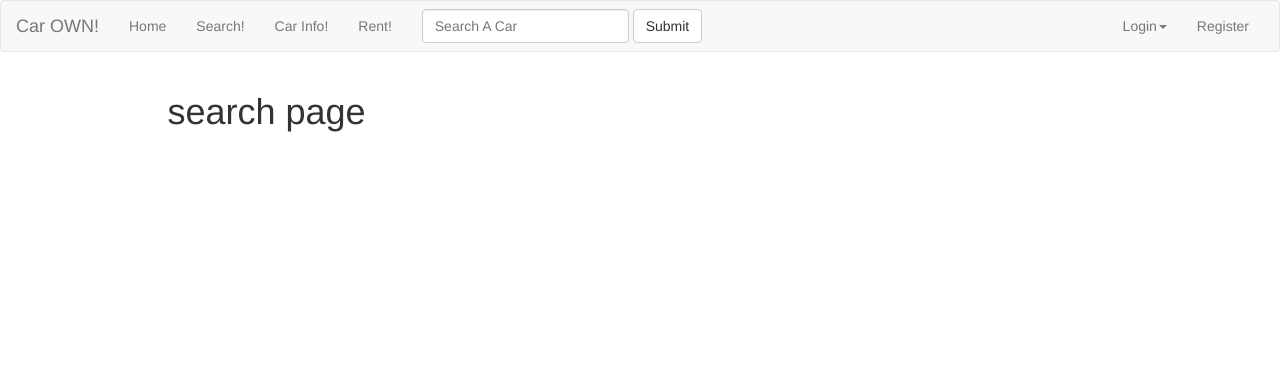
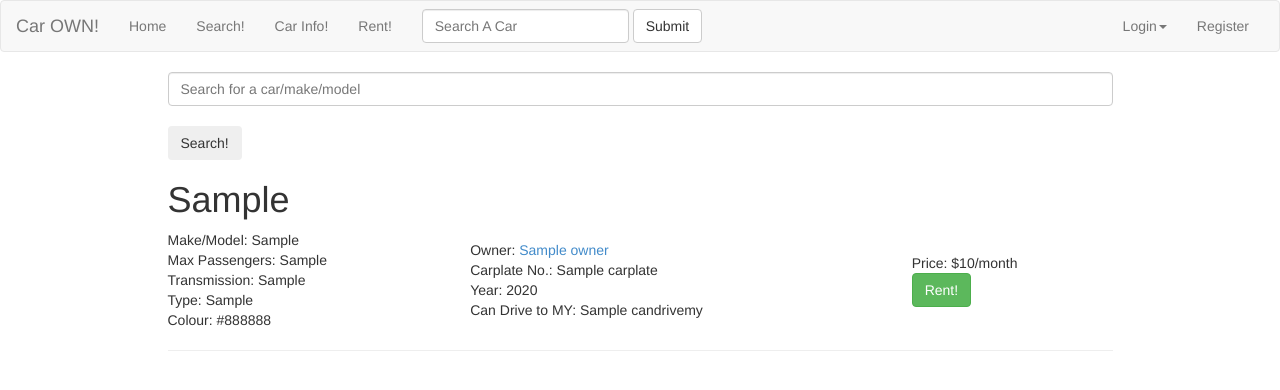
Before and after one commit to jyzackoh/carrental, a Django app: template carrental/templates/search.html in a window 1280 px wide. Shown: the top 390 px of the page. Run offline with Django 3.2, Linux system fonts and the light colour scheme; the template is opened without the code that fills it: most values are stand-ins (such as "Sample title", 1, 10 or a date in 2020); some libraries are stand-ins or nearby versions.

Commit message:
Added a car_gen.py which is a car generator to generate cars.
Implemented car_info page as well as a very basic search function.

```diff
--- a/carrental/templates/search.html
+++ b/carrental/templates/search.html
@@ -1,12 +1,51 @@
 {% extends 'base.html' %}
 
-{% block title%}Login Page{% endblock %}
+{% block title%}Search{% endblock %}
 
 {% block content %}
 	<div class="col-md-10 col-md-offset-1">
 
-		<!-- input content here -->
-		<h1>search page</h1>
+
+	<!-- input content here -->
+	{% if cars %}
+		<form action="/search" method="get">
+				<input type="text" name="query" class="form-control" placeholder="Search for a car/make/model" id="query"><br>
+				{% csrf_token %}
+				<button type="submit" class="btn" value="login">Search!</button>
+		</form>
+		{% for car_instance in cars %}
+		<h1>{{ car_instance.car.make_model }}</h1>
+		<table width="100%">
+			<tr>
+				<td>Make/Model: {{ car_instance.car.make_model }}<br>
+					Max Passengers: {{ car_instance.car.max_passengers }}<br>
+	    			Transmission: {{ car_instance.car.get_transmission_display }}<br>
+	    			Type: {{ car_instance.car.get_type_display }}<br>
+	    			Colour: {{ car_instance.colour }}<br>
+	    		</td>
+				<td>
+					Owner: <a href="/accounts/user/{{ car_instance.owner }}">{{ car_instance.owner }}</a><br>
+	    			Carplate No.: {{ car_instance.carplate }}<br>
+	    			Year: {{ car_instance.year }}<br>
+	    			Can Drive to MY: {{ car_instance.candrivemy }}<br>
+	    		</td>
+				<td>
+	    			Price: ${{ car_instance.price }}/month<br>
+	    			<a href="/rent/?car={{ car_instance.uuid }}"><button class="btn btn-success">Rent!</button></a>
+				</td>
+				</tr>
+				<tr><td colspan="3"><hr></td></tr>
+			{% endfor %}
+		</table>
+	{% else %}
+		<h1>No Cars Found</h1>
+		<p>The cars you were looking for could not be found. Please try another search term!</p>
+		<form action="/search" method="get">
+				<input type="text" name="query" class="form-control" placeholder="Search for a car/make/model" id="query"><br>
+				{% csrf_token %}
+				<button type="submit" class="btn" value="login">Search!</button>
+		</form>
+	{% endif %}
 
 	</div>
 {% endblock %}
```
Also changed, not shown: carrental/car_gen.py (added, +99 -0 lines), carrental/templates/car_info.html (+30 -2 lines), carrental/views.py (+73 -64 lines).
